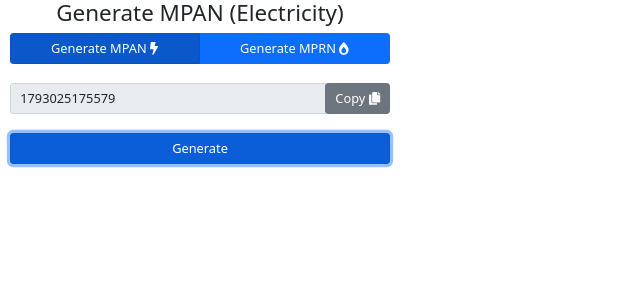
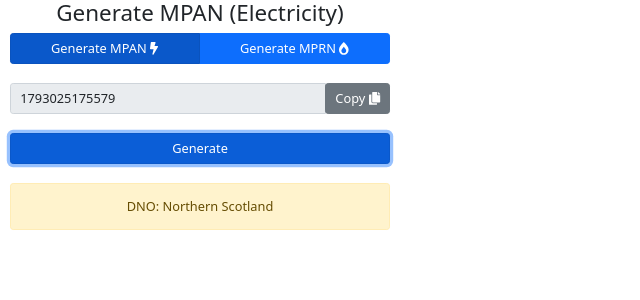
Before and after one commit to ajhudson/mpxn-generator, a React (Create React App) app: page / in a window 1280 px wide. Both pictures are taken after a click on the button "Generate". Shown: the top 300 px of the page, without its empty margins (0-640 px from the left). Built offline with nearby package versions, Linux system fonts and the light colour scheme.

Commit message:
added DNO lookup for MPANs

```diff
--- /dev/null
+++ b/src/generator/DtoLabel.jsx
@@ -0,0 +1,43 @@
+import React from "react";
+import PropTypes from "prop-types";
+import { Alert } from "reactstrap";
+import { MPXN_TYPES } from "./mpxnTypes";
+import MpanGenerator from "./lib/mpanGenerator";
+
+const DtoLabel = ({ mpxnType, mpxnValue }) => {
+  const isElec = mpxnType === MPXN_TYPES.MPAN;
+  const firstTwoDigits = Number.parseInt(mpxnValue.substr(0, 2));
+
+  const getDno = (prefix) => {
+    if (!isElec) {
+      return null;
+    }
+
+    const gen = new MpanGenerator();
+    const dno = gen.getDnoById(prefix);
+
+    return dno;
+  };
+
+  const dnoTxt = getDno(firstTwoDigits);
+
+  return isElec && dnoTxt ? (
+    <Alert
+      color="warning"
+      style={{ width: "95%", marginLeft: 10, marginRight: 10 }}
+    >
+      DNO: {dnoTxt}
+    </Alert>
+  ) : null;
+};
+
+export default DtoLabel;
+
+DtoLabel.propTypes = {
+  mpxnType: PropTypes.number.isRequired,
+  mpxnValue: PropTypes.string,
+};
+
+DtoLabel.defaultProps = {
+  mpxnValue: "",
+};
--- a/src/generator/Generator.jsx
+++ b/src/generator/Generator.jsx
@@ -18,6 +18,7 @@ import { MPXN_TYPES } from "./mpxnTypes";
 import GenerateMpxnButton from "./GenerateMpxnButton";
 import WidgetHeader from "./WidgetHeader";
 import CopyButton from "./CopyButton";
+import DtoLabel from "./DtoLabel";
 
 const Generator = () => {
   const [mpxnType, setMpxnType] = useState(MPXN_TYPES.MPAN);
@@ -87,6 +88,10 @@ const Generator = () => {
             </Button>
           </ButtonGroup>
         </Row>
+        <RowSpacer />
+        <Row>
+          <DtoLabel mpxnType={mpxnType} mpxnValue={mpxnVal} />
+        </Row>
       </Container>
     </div>
   );
--- /dev/null
+++ b/src/generator/lib/dno.js
@@ -0,0 +1,31 @@
+const DNO = {
+  10: "Eastern England",
+  11: "East Midlands",
+  12: "London",
+  13: "Merseyside & North Wales",
+  14: "West Midlands",
+  15: "North Eastern England",
+  16: "North Western England",
+  17: "Northern Scotland",
+  18: "Southern Scotland",
+  19: "South Eastern England",
+  20: "Southern England",
+  21: "Southern Wales",
+  22: "South Western England",
+  23: "Yorkshire",
+  24: "Independent Power Networks",
+  25: "ESP Electricity",
+  26: "Last Mile Electricity",
+  27: "The Electricity Network Company",
+  28: "UK Power Networks (IDNO) Ltd",
+  29: "Harlaxton (IDNO)",
+  30: "Leep Electricity Networks (IDNO)",
+  31: "Leep Electricity Networks (IDNO)",
+  32: "Energy Assets Networks Ltd",
+  33: "Eclipse Power Networks Ltd",
+  34: "Murphy Power",
+  35: "Fulcrum Electricity Assets Ltd",
+  36: "Vattenfall Network Limited",
+};
+
+export default DNO;
--- a/src/generator/lib/mpanGenerator.js
+++ b/src/generator/lib/mpanGenerator.js
@@ -1,3 +1,5 @@
+import DNO from "./dno";
+
 function MpanGenerator() {
   const getPrimeNumbers = () => [3, 5, 7, 13, 17, 19, 23, 29, 31, 37, 41, 43];
 
@@ -54,9 +56,14 @@ function MpanGenerator() {
     return mpanCore;
   }
 
+  const getDnoById = (id) => {
+    return DNO[id];
+  };
+
   return {
     generate,
     isNumberValid,
+    getDnoById,
   };
 }
 
```
Also changed, not shown: src/generator/NotSupportedWarning.jsx (deleted, +0 -18 lines), 1 other file (tests, documents, lock files or other folders).
